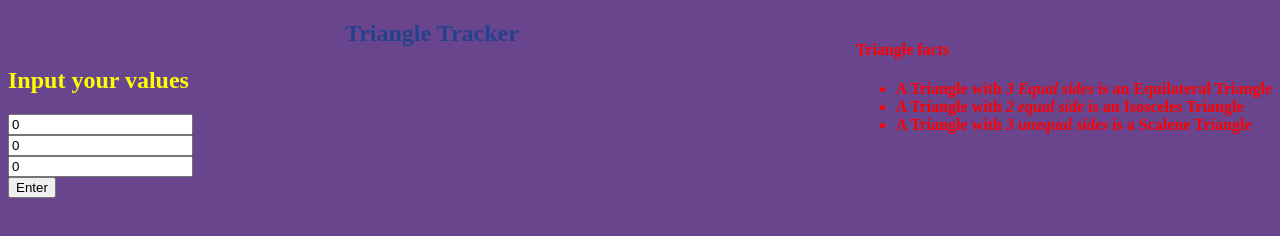
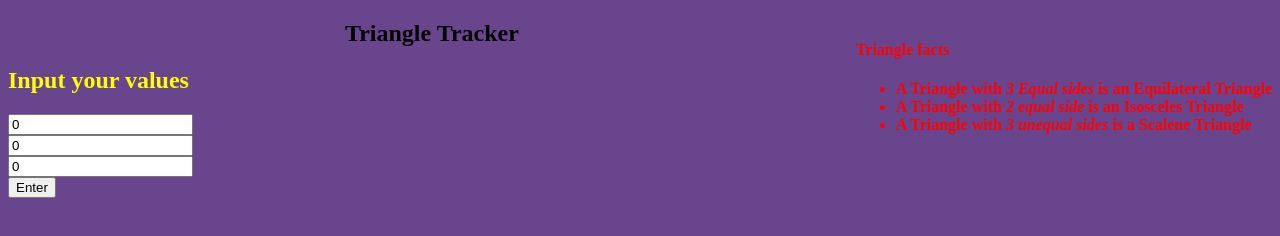
Before and after one commit to Julius-717/Triangle-Tracker, a plain HTML site: page index.html in a window 1280 px wide. Drawn offline with Linux system fonts and the light colour scheme.

Commit message:
add header color

```diff
--- a/css/styles.css
+++ b/css/styles.css
@@ -1,6 +1,6 @@
 h1{
   text-align: center;
-  color: #25418D;
+  color: black;
   font-family: 'digital-clock-font';
 }
 
```
